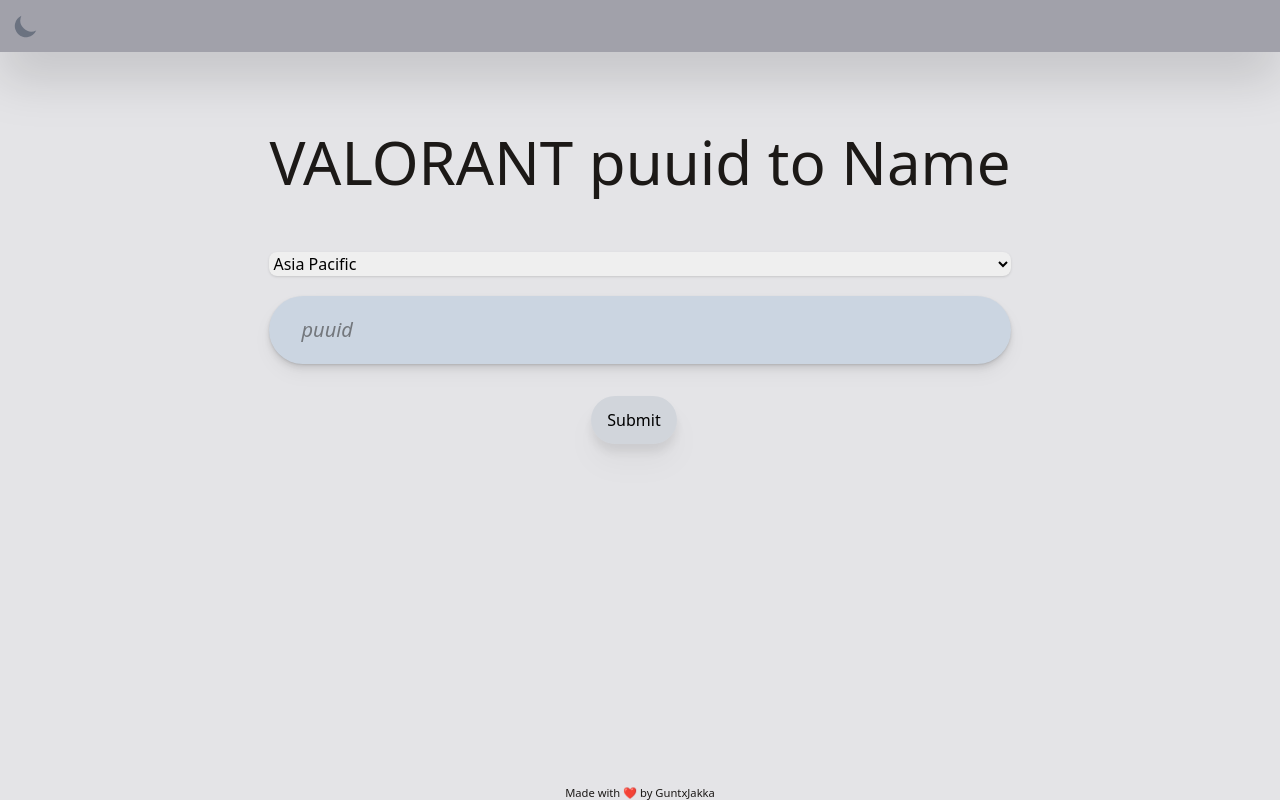
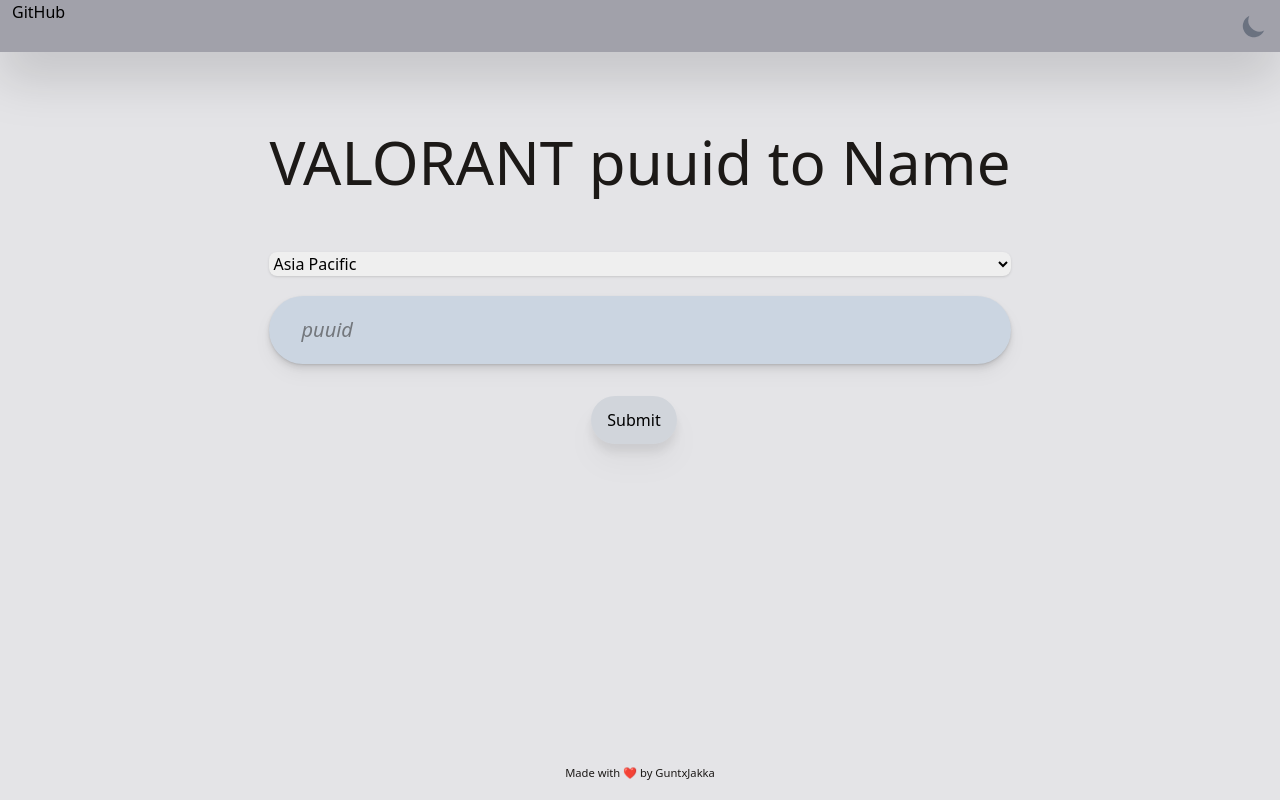
Before and after one commit to gxjakkap/valorant-puuid-to-name, a website: page public/index.html in a window 1280 px wide. Drawn offline with nearby package versions, Linux system fonts and the light colour scheme.

Commit message:
modified index.html

```diff
--- a/public/index.html
+++ b/public/index.html
@@ -31,6 +31,9 @@
 </head>
 <body class="bg-zinc-200 dark:bg-gray-800">
   <div class="flex justify-between text-base text-black bg-zinc-400 dark:text-white dark:bg-gray-900 drop-shadow-2xl">
+    <div class="flex items-center justify-end">
+      <a href="https://github.com/gxjakkap/valorant-puuid-to-name" class="block px-3 py-2">GitHub</a>
+    </div>
     <button id="theme-toggle" type="button" class="text-gray-500 dark:text-gray-400 hover:bg-gray-100 dark:hover:bg-gray-700 focus:outline-none focus:ring-4 focus:ring-gray-200 dark:focus:ring-gray-700 rounded-lg text-sm p-3">
       <svg id="theme-toggle-dark-icon" class="w-7 h-7 hidden" fill="currentColor" viewBox="0 0 20 20" xmlns="http://www.w3.org/2000/svg">
         <path d="M17.293 13.293A8 8 0 016.707 2.707a8.001 8.001 0 1010.586 10.586z"></path>
@@ -70,7 +73,7 @@
     </div>
   </div>
   <!-- footer -->
-  <div class="fixed bottom-0 bg-inherit w-full justify-center text-stone-900 dark:text-slate-300 text-xxs">
+  <div class="fixed bottom-0 bg-inherit w-full justify-center text-stone-900 dark:text-slate-300 text-xxs mb-5">
     <div class="flex justify-center">
       <a href="https://github.com/gxjakkap" target="_blank" class="block px-3">Made with ❤️ by GuntxJakka</a>
     </div>
```
